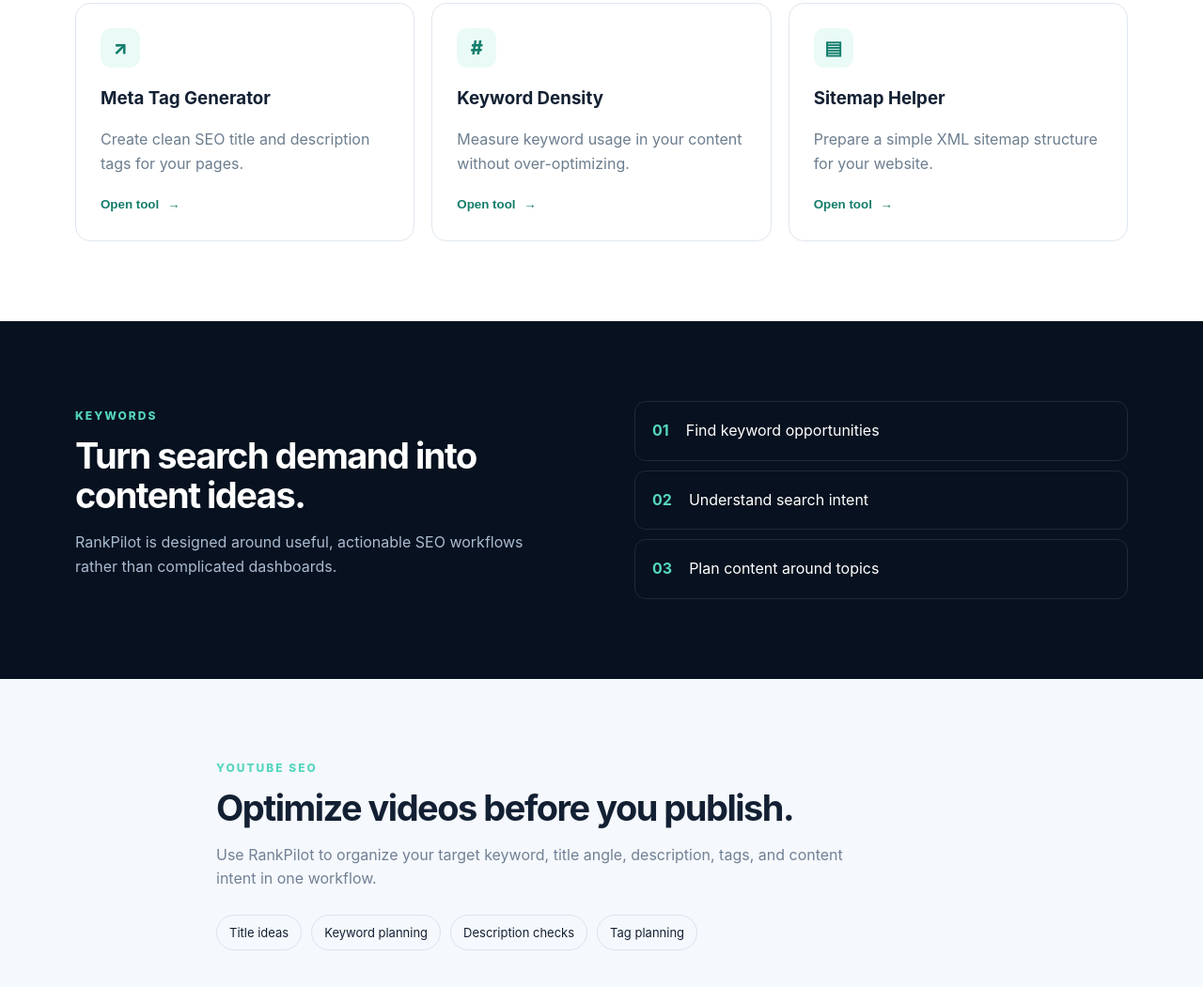
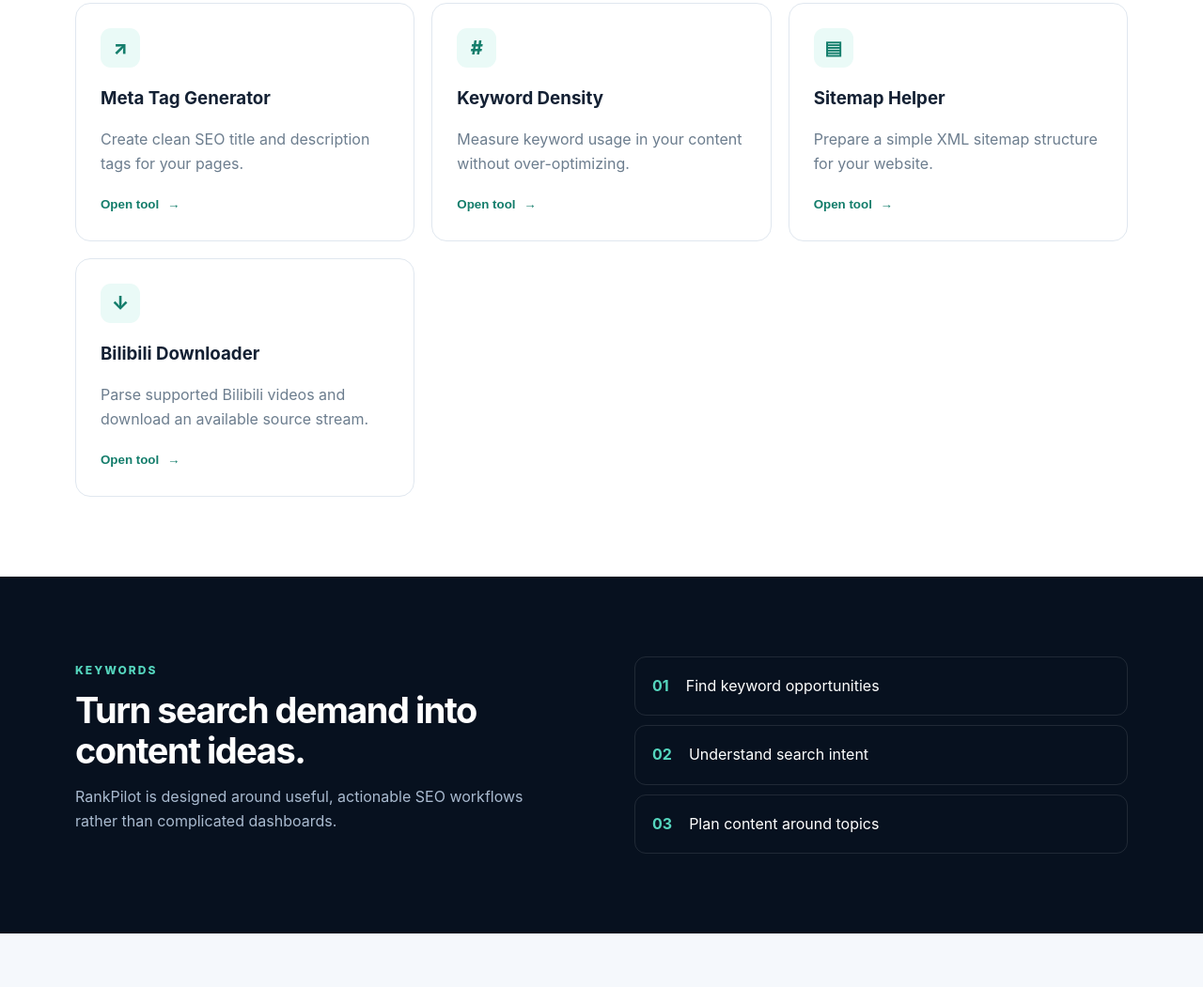
Before and after one commit to saadalimansoorali28-create/Rankpilot, a plain HTML site: page index.html in a window 1280 px wide. Shown: the part 1195-2246 px from the top of the page at 94% size. Drawn offline with Linux system fonts and the light colour scheme.

Commit message:
Add Bilibili Downloader tool card

```diff
--- a/index.html
+++ b/index.html
@@ -37,6 +37,7 @@
       <article class="tool-card"><div class="icon">↗</div><h3>Meta Tag Generator</h3><p>Create clean SEO title and description tags for your pages.</p><button class="tool-btn" data-tool="meta">Open tool <span>→</span></button></article>
       <article class="tool-card"><div class="icon">#</div><h3>Keyword Density</h3><p>Measure keyword usage in your content without over-optimizing.</p><button class="tool-btn" data-tool="density">Open tool <span>→</span></button></article>
       <article class="tool-card"><div class="icon">▤</div><h3>Sitemap Helper</h3><p>Prepare a simple XML sitemap structure for your website.</p><button class="tool-btn" data-tool="sitemap">Open tool <span>→</span></button></article>
+      <article class="tool-card"><div class="icon">↓</div><h3>Bilibili Downloader</h3><p>Parse supported Bilibili videos and download an available source stream.</p><button class="tool-btn" data-tool="bilibili">Open tool <span>→</span></button></article>
     </div></div></section>
     <section id="keywords" class="band"><div class="container split"><div><div class="eyebrow">KEYWORDS</div><h2>Turn search demand into content ideas.</h2><p>RankPilot is designed around useful, actionable SEO workflows rather than complicated dashboards.</p></div><div class="feature-list"><div><b>01</b><span>Find keyword opportunities</span></div><div><b>02</b><span>Understand search intent</span></div><div><b>03</b><span>Plan content around topics</span></div></div></div></section>
     <section id="youtube" class="section light"><div class="container content-section"><div class="eyebrow">YOUTUBE SEO</div><h2>Optimize videos before you publish.</h2><p>Use RankPilot to organize your target keyword, title angle, description, tags, and content intent in one workflow.</p><div class="pill-row"><span>Title ideas</span><span>Keyword planning</span><span>Description checks</span><span>Tag planning</span></div></div></section>
```
